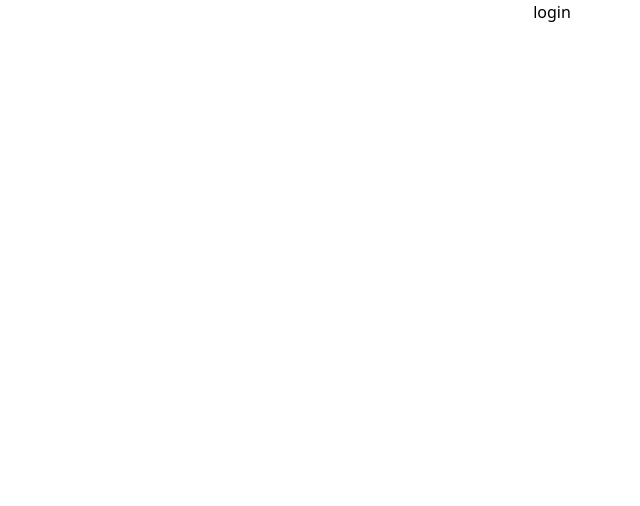
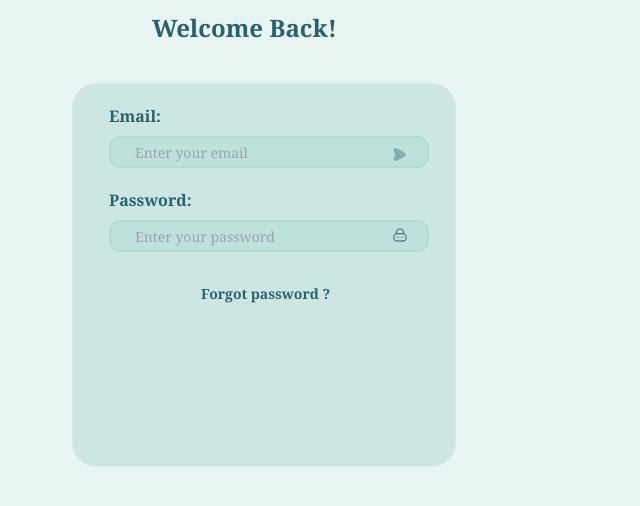
Before and after one commit to nagbisafae/chat-app, a React (Create React App) app: page /Login in a window 1280 px wide. Shown: the top 506 px of the page, without its empty margins (88-728 px from the left). Built offline with nearby package versions, Linux system fonts and the light colour scheme.

Commit message:
1st commit

```diff
--- a/src/App.css
+++ b/src/App.css
@@ -1,38 +1,6 @@
-.App {
+/* .App {
   text-align: center;
+} */
+.bgc {
+  background-color: linear-gradient(to right, #b2dbd5 0%, #f3f6f6 100%);
 }
-
-.App-logo {
-  height: 40vmin;
-  pointer-events: none;
-}
-
-@media (prefers-reduced-motion: no-preference) {
-  .App-logo {
-    animation: App-logo-spin infinite 20s linear;
-  }
-}
-
-.App-header {
-  background-color: #282c34;
-  min-height: 100vh;
-  display: flex;
-  flex-direction: column;
-  align-items: center;
-  justify-content: center;
-  font-size: calc(10px + 2vmin);
-  color: white;
-}
-
-.App-link {
-  color: #61dafb;
-}
-
-@keyframes App-logo-spin {
-  from {
-    transform: rotate(0deg);
-  }
-  to {
-    transform: rotate(360deg);
-  }
-}
--- /dev/null
+++ b/src/components/InputField.js
@@ -0,0 +1,19 @@
+import React from "react";
+
+function InputField({ label, type, placeholder }) {
+  return (
+    <div>
+      <label className="font-serif ml-9 text-customBlue font-bold inline-block mt-5">
+        {label}
+      </label>
+      <br />
+      <input
+        type={type}
+        placeholder={placeholder}
+        className="text-gris font-thin text-sm font-serif ml-9 mt-2 rounded-xl bg-BlueVert bg-opacity-50 pl-6 h-8 w-80 border-2 border-BlueVert"
+      />
+    </div>
+  );
+}
+
+export default InputField;
--- /dev/null
+++ b/src/components/socialmedia.js
@@ -0,0 +1,7 @@
+import React from "react";
+
+function socialmedia() {
+  return <div>socialmedia</div>;
+}
+
+export default socialmedia;
--- a/src/pages/Login.js
+++ b/src/pages/Login.js
@@ -1,7 +1,89 @@
 import React from "react";
+import InputField from "../components/InputField";
 
 function login() {
-  return <div>login</div>;
+  return (
+    <div class=" bg-BlueVert bg-opacity-30 min-h-screen bgc">
+      <div>
+        {/* Premier partie  */}
+        <label class="font-serif font-bold text-customBlue leading-4 text-2xl mt-5 ml-60 inline-block ">
+          Welcome Back!
+        </label>
+        <div class=" mt-10  ml-40 rounded-3xl border border-BlueVert-2 w-96 h-96 bg-BlueVert bg-opacity-50 ">
+          {/* Formulaire   */}
+          <form class="relative">
+            <InputField
+              label="Email:"
+              type="email"
+              placeholder="Enter your email"
+            />
+            <svg
+              class="absolute left-80 top-16"
+              width="13"
+              height="13"
+              viewBox="0 0 13 13"
+              fill="none"
+              xmlns="http://www.w3.org/2000/svg"
+            >
+              <path
+                opacity="0.4"
+                d="M4.99376 0.887503L10.7322 3.97907C13.3064 5.36595 13.3064 7.63406 10.7322 9.02093L4.99376 12.1125C1.13241 14.1928 -0.442967 12.4881 1.48771 8.33472L2.07093 7.08509C2.23853 6.7167 2.23853 6.29053 2.07093 5.92214L1.48771 4.66528C-0.442967 0.511893 1.13911 -1.1928 4.99376 0.887503Z"
+                fill="#2B616D"
+              />
+            </svg>
+            <InputField
+              label="Password:"
+              type="password"
+              placeholder="Enter your password"
+            />
+            <svg
+              class="absolute left-80 top-36"
+              width="14"
+              height="14"
+              viewBox="0 0 14 14"
+              fill="none"
+              xmlns="http://www.w3.org/2000/svg"
+            >
+              <path
+                d="M3.40015 5.8V4.6C3.40015 2.614 4.00015 1 7.00015 1C10.0001 1 10.6001 2.614 10.6001 4.6V5.8"
+                stroke="#2B616D"
+                stroke-linecap="round"
+                stroke-linejoin="round"
+              />
+              <path
+                d="M10 13H4C1.6 13 1 12.4 1 10V8.8C1 6.4 1.6 5.8 4 5.8H10C12.4 5.8 13 6.4 13 8.8V10C13 12.4 12.4 13 10 13Z"
+                stroke="#2B616D"
+                stroke-linecap="round"
+                stroke-linejoin="round"
+              />
+              <path
+                d="M9.39819 9.39996H9.40353"
+                stroke="#2B616D"
+                stroke-linecap="round"
+                stroke-linejoin="round"
+              />
+              <path
+                d="M6.99756 9.39996H7.00296"
+                stroke="#2B616D"
+                stroke-linecap="round"
+                stroke-linejoin="round"
+              />
+              <path
+                d="M4.59668 9.39999H4.60207"
+                stroke="#2B616D"
+                stroke-linecap="round"
+                stroke-linejoin="round"
+              />
+            </svg>
+            <label class="font-serif font-bold text-customBlue inline-block text-sm ml-32 mt-8 t">
+              Forgot password ?
+            </label>
+          </form>
+        </div>
+      </div>
+      <div>{/*Deuxieme partie  */}</div>
+    </div>
+  );
 }
 
 export default login;
--- a/tailwind.config.js
+++ b/tailwind.config.js
@@ -2,7 +2,16 @@
 module.exports = {
   content: ["./src/**/*.{js,jsx,ts,tsx}"],
   theme: {
-    extend: {},
+    extend: {
+      colors: {
+        customBlue: "#2B616D",
+        BlueVert: "#B2DBD5",
+        gris: "#797C7B", // Ajoute un nom pour ta couleur
+      },
+      spacing: {
+        "60px": "60px", // Ajoute la valeur 120px
+      },
+    },
   },
   plugins: [],
 };
```
